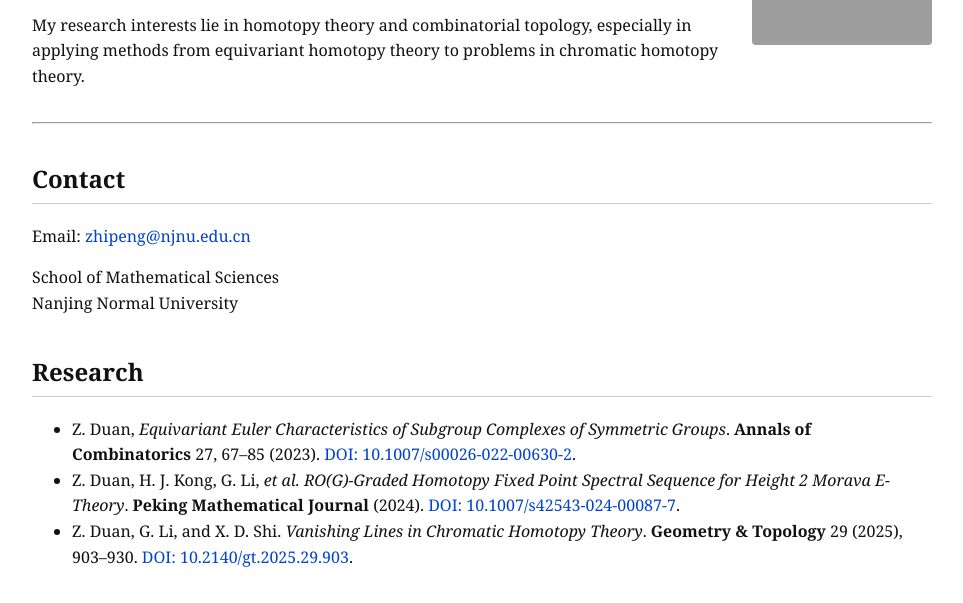
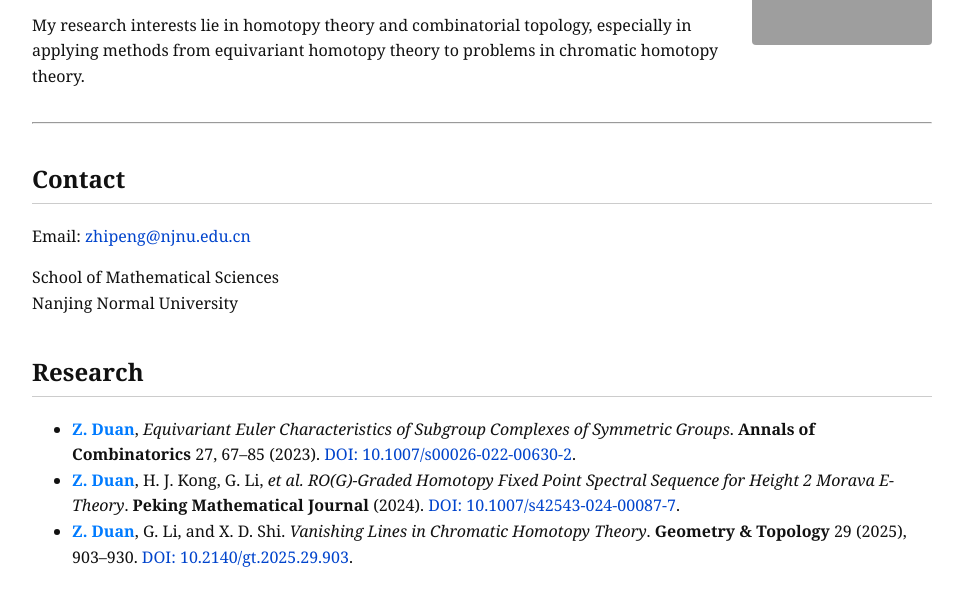
Before and after one commit to Zhipeng1223/Zhipeng1223.github.io, a plain HTML site: page index.html in a window 1280 px wide. Shown: the part 182-785 px from the top of the page, without its empty margins (158-1121 px from the left). Drawn offline with Linux system fonts and the light colour scheme; grey boxes are pictures that could not be loaded.

Commit message:
Update index.html

```diff
--- a/index.html
+++ b/index.html
@@ -52,6 +52,12 @@
     .section {
       margin-top: 2em;
     }
+
+    .highlight-name {
+  font-weight: bold;
+  color: #007bff; /* Blue color */
+}
+
   </style>
 </head>
 <body>
@@ -86,22 +92,23 @@
     <h2>Research</h2>
     <ul>
      <li>
-        Z. Duan, <em>Equivariant Euler Characteristics of Subgroup Complexes of Symmetric Groups</em>.
+  <span class="highlight-name">Z. Duan</span>, <em>Equivariant Euler Characteristics of Subgroup Complexes of Symmetric Groups</em>.
   <strong>Annals of Combinatorics</strong> 27, 67–85 (2023).
   <a href="https://doi.org/10.1007/s00026-022-00630-2">DOI: 10.1007/s00026-022-00630-2</a>.
 </li>
 <li>
-        Z. Duan, H. J. Kong, G. Li, <em>et al.</em>
+  <span class="highlight-name">Z. Duan</span>, H. J. Kong, G. Li, <em>et al.</em>
   <em>RO(G)-Graded Homotopy Fixed Point Spectral Sequence for Height 2 Morava E-Theory</em>.
   <strong>Peking Mathematical Journal</strong> (2024).
   <a href="https://doi.org/10.1007/s42543-024-00087-7">DOI: 10.1007/s42543-024-00087-7</a>.
 </li>
 <li>
-        Z. Duan, G. Li, and X. D. Shi.
+  <span class="highlight-name">Z. Duan</span>, G. Li, and X. D. Shi.
   <em>Vanishing Lines in Chromatic Homotopy Theory</em>.
   <strong>Geometry &amp; Topology</strong> 29 (2025), 903–930.
   <a href="https://doi.org/10.2140/gt.2025.29.903">DOI: 10.2140/gt.2025.29.903</a>.
 </li>
+
     </ul>
   </div>
 
```
Lines whose indentation alone changed are shown as unchanged.
